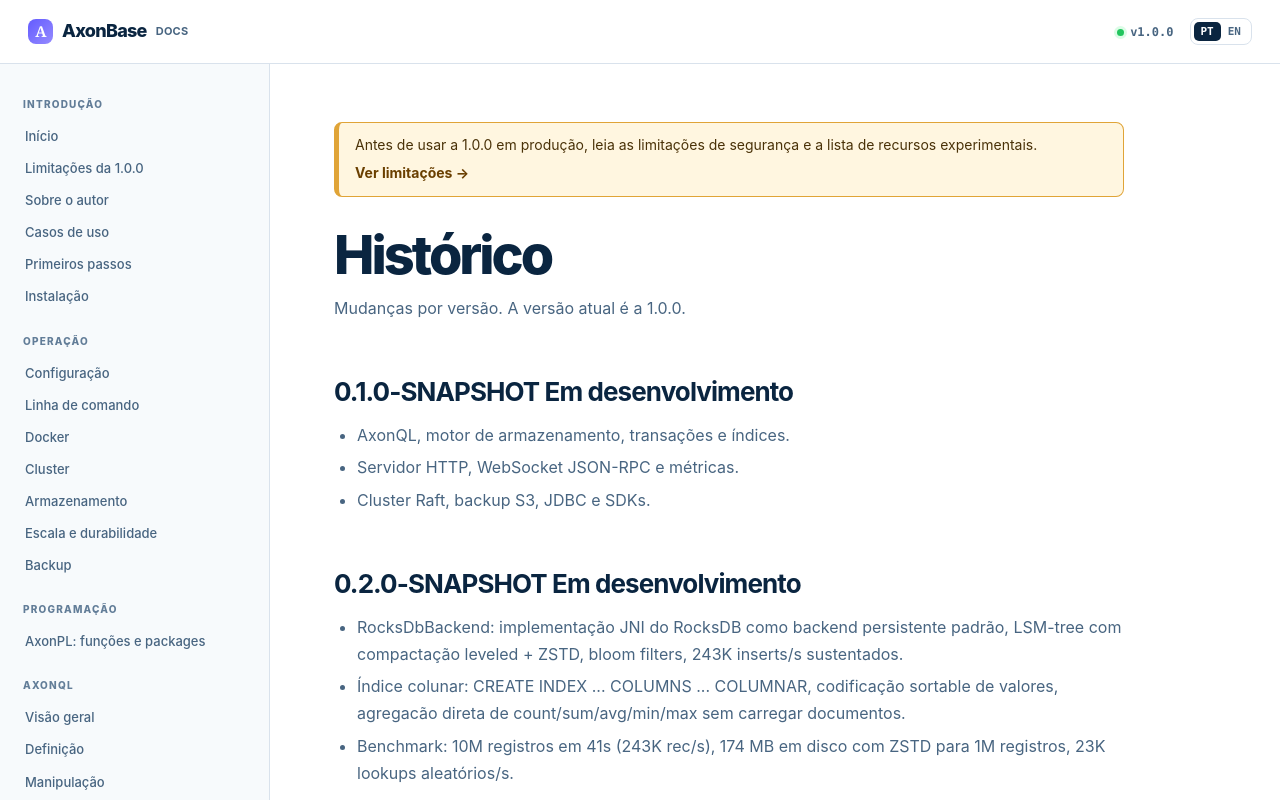
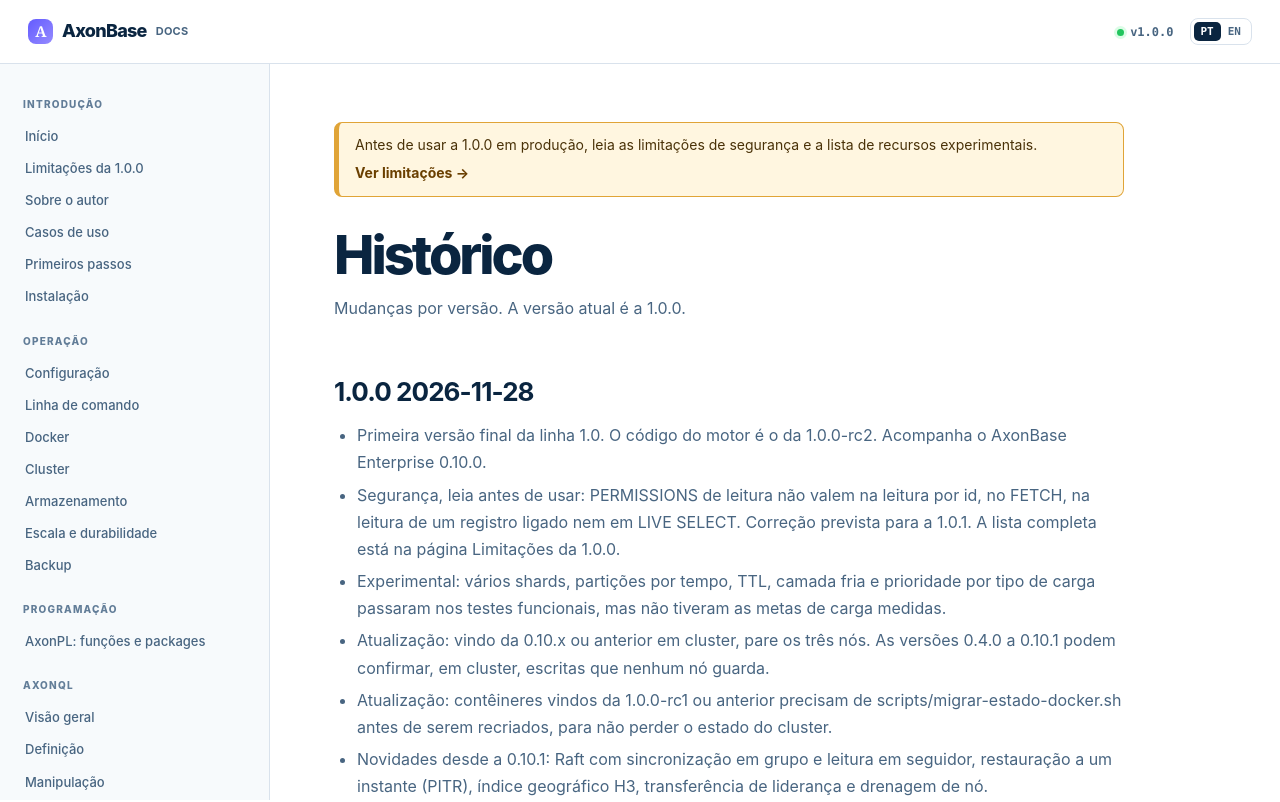
Before and after one commit to axonbase/axonbase-docs, a React (Vite) app: page /changelog in a window 1280 px wide. Shown: the top 802 px of the page. Built offline with nearby package versions, Linux system fonts and the light colour scheme.

Commit message:
docs: changelog da versao mais recente para a mais antiga

```diff
--- a/src/pages/Changelog.tsx
+++ b/src/pages/Changelog.tsx
@@ -7,8 +7,9 @@ export default function Changelog() {
     <div className="page changelog-page">
       <h1>{t("changelog_title")}</h1>
       <p>{t("changelog_intro")}</p>
-      {versions.map((v, i) => (
-        <section key={i} className="changelog-version">
+      {/* Os textos guardam as versões em ordem cronológica; a página mostra a mais recente primeiro. */}
+      {[...versions].reverse().map((v) => (
+        <section key={v.version} className="changelog-version">
           <h2>{v.version} <span className="changelog-date">{v.date}</span></h2>
           <ul>
             {v.changes.map((c, j) => (
```
